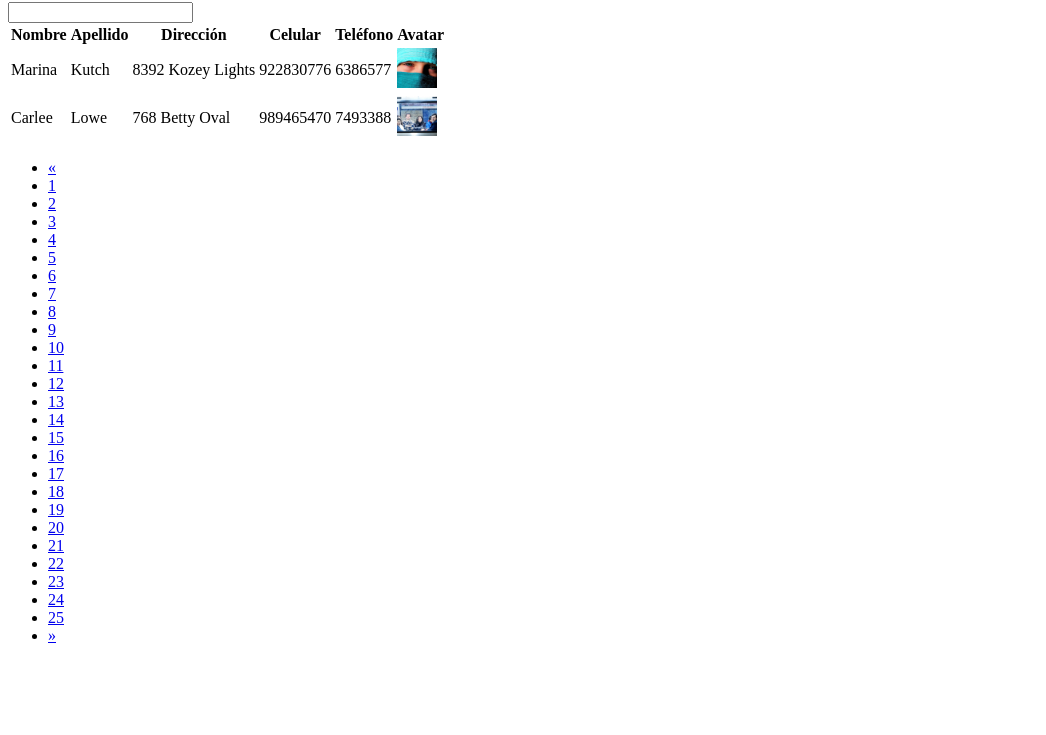
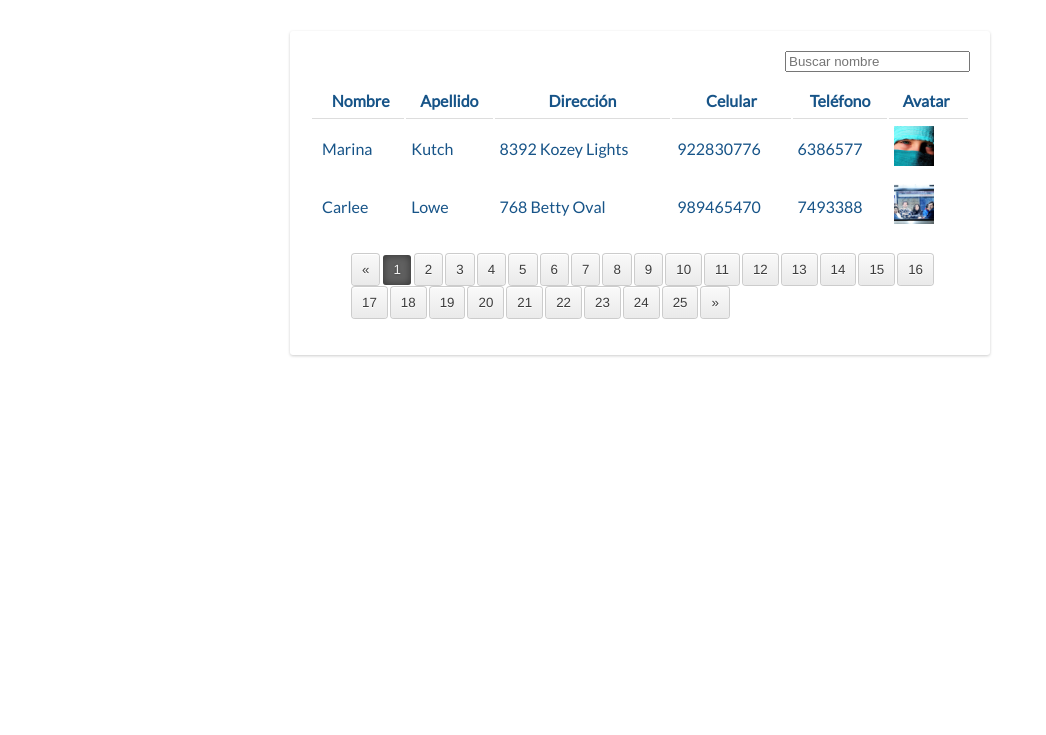
Before and after one commit to nwing/appFilterTable, a plain HTML site: page index.html in a window 1280 px wide. Shown: the part 65-800 px from the top of the page, without its empty margins (0-1046 px from the left). Drawn offline with nearby package versions, Linux system fonts and the light colour scheme.

Commit message:
Detalles y Css

```diff
--- /dev/null
+++ b/css/css.css
@@ -0,0 +1,23 @@
+/**
+ * @Modulo: appNumeros
+ * @Autor: Antony tasayco cappillo, <antony.exe@gmail.com>
+ */
+@import "https://maxcdn.bootstrapcdn.com/font-awesome/4.7.0/css/font-awesome.min.css";
+@import url(http://fonts.googleapis.com/css?family=Lato:300,100,400);
+* { -moz-box-sizing: border-box; -webkit-box-sizing: border-box; box-sizing: border-box; }
+body, html { padding: 0; margin: 0; }
+body { font-family: "Lato", sans-serif; font-size: 100%; line-height: 1.5; margin: 0; padding: 0; }
+
+h2{ text-align: center;  }
+#inputFilter{ float: right; margin-bottom:10px; }
+#showTable { width: 700px; margin: 2.5em auto; box-shadow: 0 1px 3px rgba(0,0,0,0.2); border-radius: 3px; position: relative; height: auto !important; padding: 20px; }
+#showTable table{ width: 100%;  color: #175488; }
+#showTable td, #showTable th { padding: 5px; }
+#showTable td:first-child, #showTable th:first-child { padding-left: 10px; }
+#showTable td:last-child, #showTable th:last-child { padding-right: 10px; }
+#showTable th { border-bottom: 1px solid #ddd; position: relative; }
+.paginate{ clear: both;  }
+.pagination li { list-style: none; display: inline-block; }
+.paginate a { border-radius: 3px; box-shadow: rgba(0, 0, 0, 0.2) 0 0 0 1px; margin: 1px 2px; padding: 5px 10px; display: inline-block; border-top: 1px solid #fff; text-decoration: none; color: #3D3D3D; font-size: smaller; font-family: "Helvetica Neueu", Helvetica, Arial, sans-serif; text-shadow: white 0 1px 0; background-color: #f5f5f5; background-image: -webkit-gradient(linear, left top, left bottom, from(#f9f9f9), to(#eaeaea)); background-image: -webkit-linear-gradient(top, #f9f9f9, #eaeaea); background-image: -moz-linear-gradient(top, #f9f9f9, #eaeaea); background-image: -ms-linear-gradient(top, #f9f9f9, #eaeaea); background-image: -o-linear-gradient(top, #f9f9f9, #eaeaea); background-image: linear-gradient(top, #f9f9f9, #eaeaea); filter: progid:DXImageTransform.Microsoft.gradient(startColorStr='#f9f9f9', EndColorStr='#eaeaea'); }
+.pagination li a:hover{ border-color: #fff; background-color: #fdfdfd; background-image: -webkit-gradient(linear, left top, left bottom, from(#fefefe), to(#fafafa)); background-image: -webkit-linear-gradient(top, #fefefe, #fafafa); background-image: -moz-linear-gradient(top, #fefefe, #fafafa); background-image: -ms-linear-gradient(top, #fefefe, #fafafa); background-image: -o-linear-gradient(top, #fefefe, #fafafa); background-image: linear-gradient(top, #fefefe, #fafafa); filter: progid:DXImageTransform.Microsoft.gradient(startColorStr='#fefefe', EndColorStr='#fafafa'); }
+.pagination li.active a{ border: none; background: #616161; box-shadow: inset 0px 0px 8px rgba(0,0,0, .5), 0px 1px 0px rgba(255,255,255, .8); color: #f0f0f0; text-shadow: 0px 0px 3px rgba(0,0,0, .5); }
--- a/index.html
+++ b/index.html
@@ -3,13 +3,13 @@
 <head>
     <meta charset="UTF-8">
     <title>Agenda</title>
+    <link rel="stylesheet" href="css/css.css">
 </head>
 <body>
-
   <h2>Agenda</h2>
-
-    <input type="text" value="" id="inputFilter">
   <div id="showTable">
+    <input type="text" value="" id="inputFilter" placeholder="Buscar nombre">
+    <div id="tableList">
       <table id="listAgenda">
         <thead>
           <tr>
@@ -426,9 +426,8 @@
       </table>
     </div>
     <div class="paginate"></div>
-
+  </div>
   <script src="https://code.jquery.com/jquery-1.11.3.min.js"></script>
   <script src="js/table.Rad1Us.js"></script>
-
 </body>
 </html>
--- a/js/table.Rad1Us.js
+++ b/js/table.Rad1Us.js
@@ -2,6 +2,14 @@
 /* Antony tasayco cappillo */
 /* Antony.exe@gmail.com */
 /***************************/
+
+// -- Contains Case-Insensitive
+$.expr[":"].contains = $.expr.createPseudo(function(arg) {
+	return function( elem ) {
+		return $(elem).text().toUpperCase().indexOf(arg.toUpperCase()) >= 0;
+	};
+});
+
 ;tableRad1Us = {
 	fixedVar: {
 		filterIdTable: '#filterList'
@@ -9,7 +17,8 @@
 	configParameters: {
 		tableId : '#listAgenda',
 		perPage : 2,
-		filterId : '#inputFilter'
+		filterId : '#inputFilter',
+		tableList: '#tableList'
 	},
 	init: function(parameters){
 		var self = this;
@@ -81,7 +90,7 @@
 	},
 	filter: function(table){
 		var self = this;
-		$(tableRad1Us.configParameters.filterId).change(function () {
+		$(tableRad1Us.configParameters.filterId).keyup(function () {
 			if (this.value.length) {
 				if($(tableRad1Us.fixedVar.filterIdTable).length ) {
 					$(tableRad1Us.fixedVar.filterIdTable).remove();
@@ -91,7 +100,7 @@
 				cloneTable.find("td.colName:contains('" + $(this).val() + "')").parent().attr('data-show', 'TRUE').css('display', '');
 				cloneTable.find("td.colName:not(:contains('" + $(this).val() + "'))").parent().remove();
 				$(table).hide();
-				$('#showTable').append(cloneTable);
+				$(tableRad1Us.configParameters.tableList).append(cloneTable);
 				self.configPagination(true);
 				self.sorted(tableRad1Us.fixedVar.filterIdTable, true);
 			} else {
```
Lines whose indentation alone changed are shown as unchanged.
